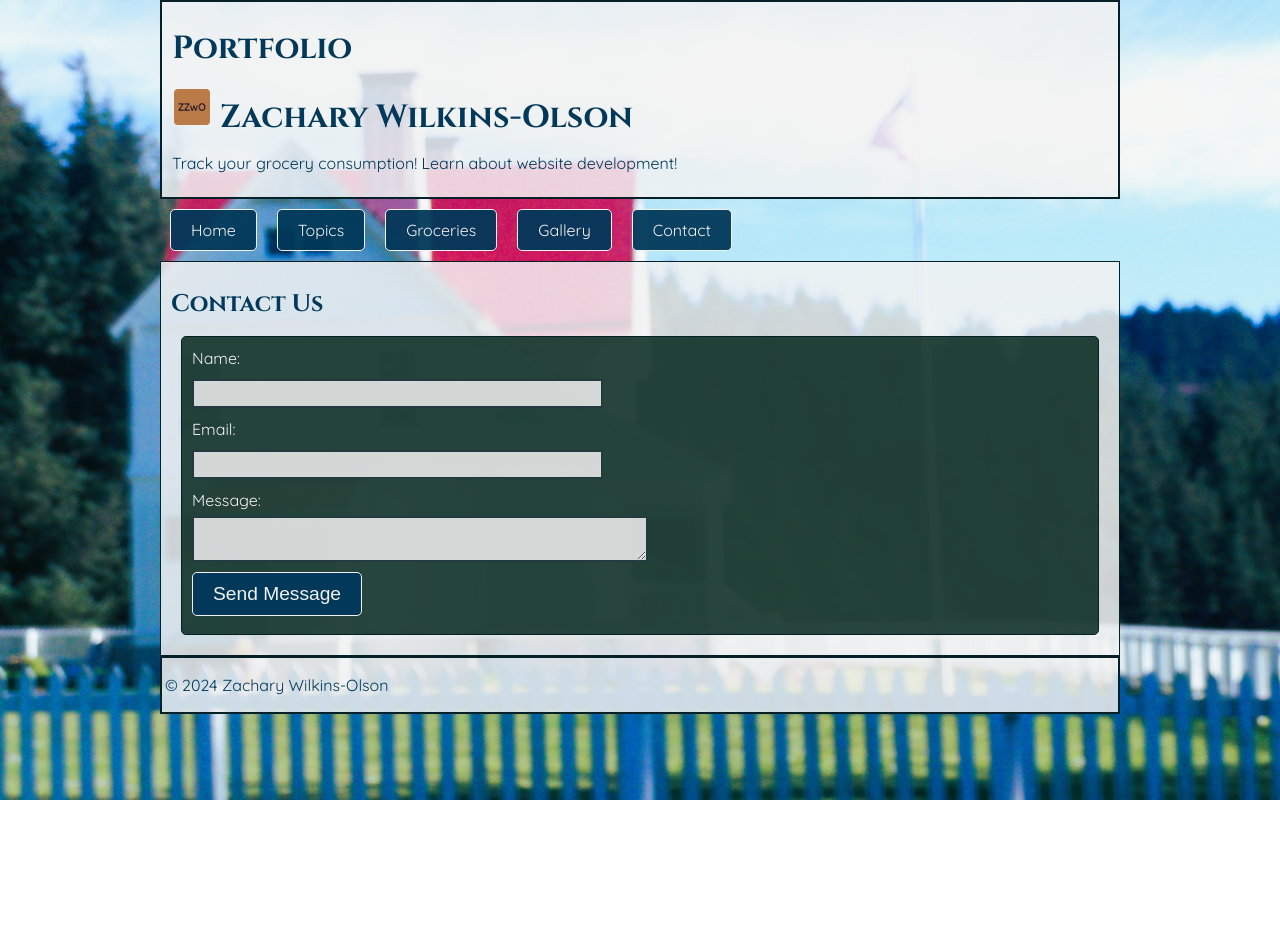
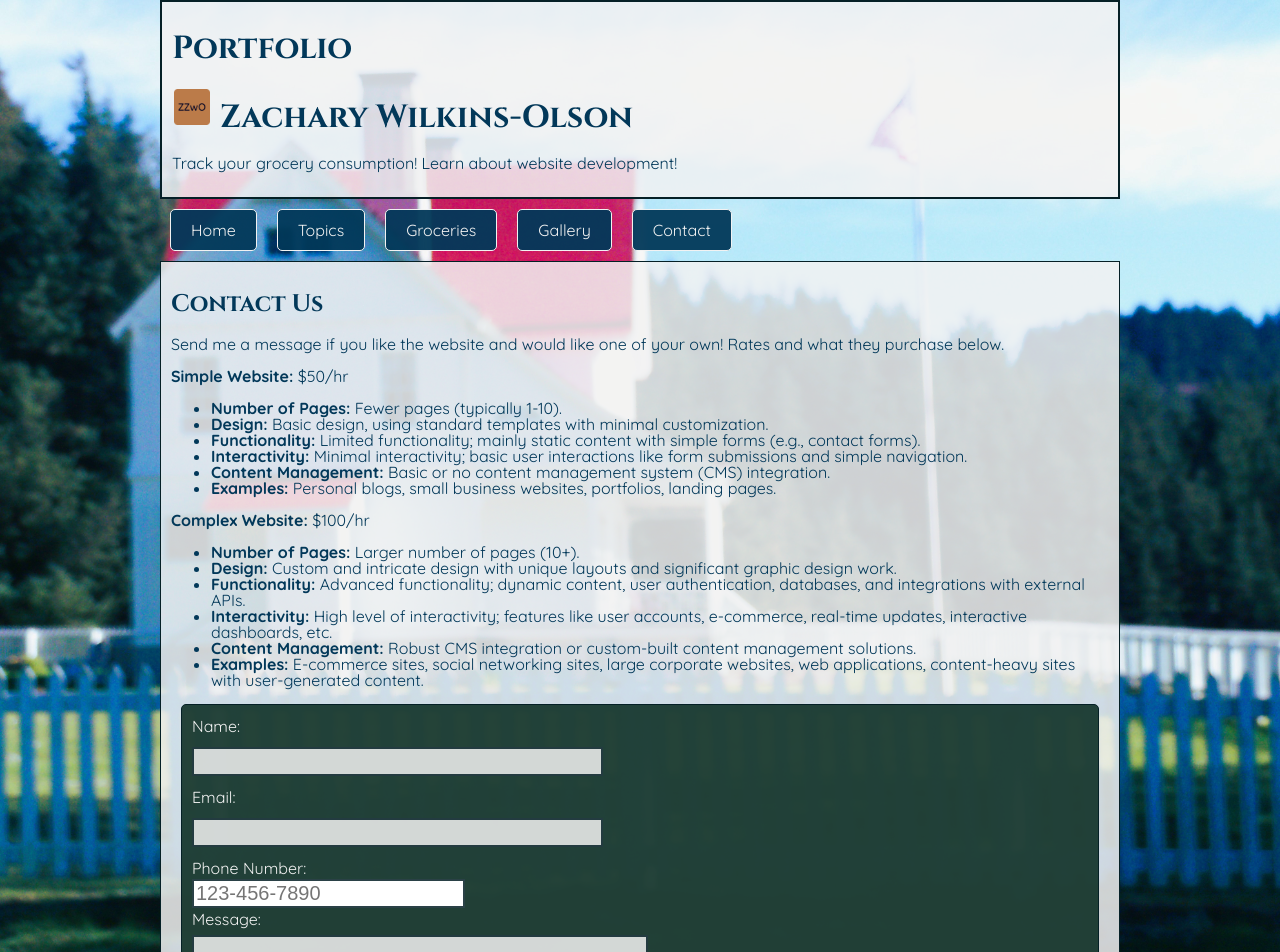
Before and after one commit to CodePapayas/portfolioRepo, a React (Create React App) app in the folder wilkinza-portfolio/frontend/: page /contact in a window 1280 px wide. Shown: the top 952 px of the page. Before the commit the page ends 800 px from the top, so only its background shows below. Built offline with nearby package versions, Linux system fonts and the light colour scheme; a web font is replaced by a local one.

Commit message:
Update final lnaguage; Prepare for deployment

```diff
--- a/wilkinza-portfolio/frontend/src/pages/ContactForm.js
+++ b/wilkinza-portfolio/frontend/src/pages/ContactForm.js
@@ -5,6 +5,7 @@ const ContactForm = () => {
     const [email, setEmail] = useState('');
     const [message, setMessage] = useState('');
     const [status, setStatus] = useState('');
+    const [phoneNumber, setNumber] = useState('');
 
     const handleSubmit = async (e) => {
         e.preventDefault();
@@ -14,7 +15,7 @@ const ContactForm = () => {
             headers: {
                 'Content-Type': 'application/json',
             },
-            body: JSON.stringify({ name, email, message }),
+            body: JSON.stringify({ name, email, message, phoneNumber }),
         });
 
         if (response.ok) {
@@ -22,6 +23,7 @@ const ContactForm = () => {
             setName('');
             setEmail('');
             setMessage('');
+            setNumber('');
         } else {
             setStatus('Failed to send message.');
         }
@@ -30,6 +32,29 @@ const ContactForm = () => {
     return (
         <div>
             <h1>Contact Us</h1>
+            <p>Send me a message if you like the website and would like one of your own! Rates and what they purchase below.</p>
+                <p>
+                    <strong>Simple Website:</strong> $50/hr
+                    <ul>
+                        <li><strong>Number of Pages:</strong> Fewer pages (typically 1-10).</li>
+                        <li><strong>Design:</strong> Basic design, using standard templates with minimal customization.</li>
+                        <li><strong>Functionality:</strong> Limited functionality; mainly static content with simple forms (e.g., contact forms).</li>
+                        <li><strong>Interactivity:</strong> Minimal interactivity; basic user interactions like form submissions and simple navigation.</li>
+                        <li><strong>Content Management:</strong> Basic or no content management system (CMS) integration.</li>
+                        <li><strong>Examples:</strong> Personal blogs, small business websites, portfolios, landing pages.</li>
+                    </ul>
+                </p>
+                <p>
+                    <strong>Complex Website:</strong> $100/hr
+                    <ul>
+                        <li><strong>Number of Pages:</strong> Larger number of pages (10+).</li>
+                        <li><strong>Design:</strong> Custom and intricate design with unique layouts and significant graphic design work.</li>
+                        <li><strong>Functionality:</strong> Advanced functionality; dynamic content, user authentication, databases, and integrations with external APIs.</li>
+                        <li><strong>Interactivity:</strong> High level of interactivity; features like user accounts, e-commerce, real-time updates, interactive dashboards, etc.</li>
+                        <li><strong>Content Management:</strong> Robust CMS integration or custom-built content management solutions.</li>
+                        <li><strong>Examples:</strong> E-commerce sites, social networking sites, large corporate websites, web applications, content-heavy sites with user-generated content.</li>
+                    </ul>
+                </p>
             <form onSubmit={handleSubmit}>
                 <div>
                     <label>Name:</label>
@@ -50,6 +75,16 @@ const ContactForm = () => {
                     />
                 </div>
                 <div>
+                    <label>Phone Number:</label>
+                    <input
+                        type="tel"
+                        value={phoneNumber}
+                        onChange={(e) => setNumber(e.target.value)}
+                        placeholder="123-456-7890"
+                        required
+                    />
+                </div>
+                <div>
                     <label>Message:</label>
                     <textarea
                         value={message}
--- a/wilkinza-portfolio/frontend/src/pages/Gallery.js
+++ b/wilkinza-portfolio/frontend/src/pages/Gallery.js
@@ -29,6 +29,7 @@ const ImageGallery = () => {
   return (
     <div>
       <h1>Image Gallery</h1>
+      <p>See the below photo carousel for an example of basic interactivity in a website. Swipe or click to progress through the carousel. Hover/tap the photo to read the caption.</p>
       <Carousel>
         {images.map((image) => (
           <div key={image.id}>
--- a/wilkinza-portfolio/frontend/src/pages/GroceriesPage.js
+++ b/wilkinza-portfolio/frontend/src/pages/GroceriesPage.js
@@ -52,9 +52,10 @@ function GroceriesPage({ setGrocery }) {
 
     return (
         <>
-            <h2>Recent Grocery Purchases</h2>
+            <h2>Recent Grocery Purchases: Example</h2>
             <article>
-                <p>Track your recent purchases here. By comparing the quantity you purchased last to the current purchase you will be able to determine if you are purchasing the most efficient amounts of your pantry staples.
+                <p>
+                    This is an example of a CRUD application that allows you to add, edit, and delete grocery items. Add a grocery item by clicking the "Add Grocery Item" button below. You can also edit or delete existing grocery items by clicking the edit or delete icons in the table.
                 </p>
             </article>
 
--- a/wilkinza-portfolio/frontend/src/pages/HomePage.js
+++ b/wilkinza-portfolio/frontend/src/pages/HomePage.js
@@ -3,16 +3,17 @@ import React from 'react';
 const TopicsPage = () => {
     return (
         <div>
-            <h2>Web Dev Concepts and Career Goals</h2>
+            <h2>Web Dev Concepts</h2>
             <article id="careerGoals">
-                <h3>Career Goals</h3>
-                <p>Welcome to my portfolio React app! My name is Zach Wilkins-Olson, and I am a System Administrator who is transitioning into a Full Stack Web Developer. I am currently learning the MERN stack and am looking for a job in web development. I am also interested in learning more about DevOps and Cybersecurity.  This app was built using a MERN stack, or MongoDB, Express.js, React, and Node.js, as well as HTML and CSS. This is the culmination of the CS290 class, meant to showcase the skills learned throughout the course. The app itself is a CRUD app: Create, Read, Update, Delete. On the Groceries tab this functionality is demonstrated, and the Topics page covers the major points learned in this course. Thank you for checking out my website!
+                <h3>Purpose of the Page</h3>
+                <p>
+                    Welcome! This is an example of a React application that showcases various web development concepts and technologies. The purpose of this page is to provide an overview of the key concepts and technologies used in web development, including front-end and back-end technologies, as well as the major tools and frameworks commonly used in building modern web applications. The page also highlights the importance of understanding these concepts for aspiring web developers and provides resources for further learning. If you are interested in learning more about web development, feel free to explore the content on this page and check out the additional resources provided.
                 </p>
             </article>
             <article id="technologies">
     <h3>Major Technologies Used in This Website</h3>
     <p>
-        The following technologies are used in this website <strong>***TO BE EXPANDED***</strong>:
+        The following technologies are used in this website:
     </p>
     <ul>
         <li><strong>HTML5:</strong> The foundational markup language used to define the structure of the web pages in this React application. React apps like this use JSX, a syntax extension of HTML5, to describe the UI structure within JavaScript.</li>
```
Also changed, not shown: 1 other file (tests, documents, lock files or other folders).
